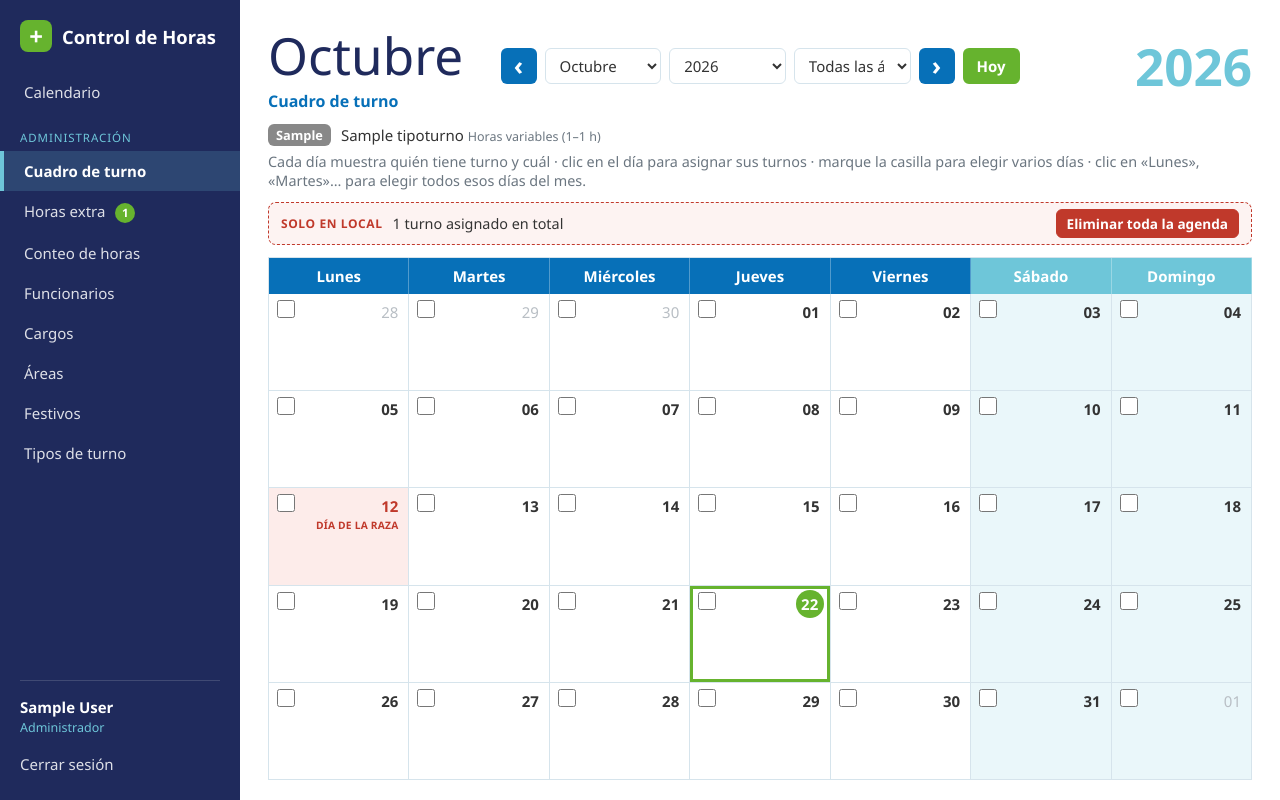
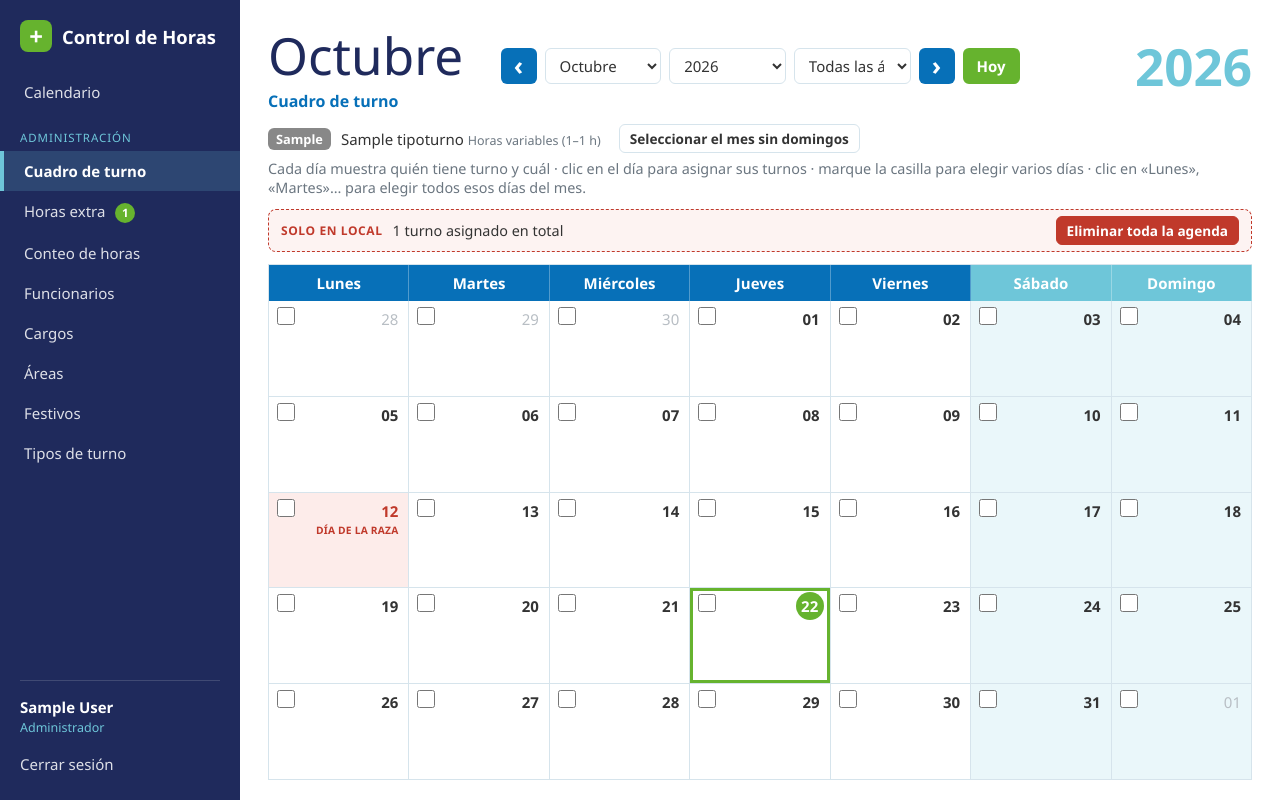
Before and after one commit to edwcaso77/Control-de-Horas, a Django app: page /cuadro-de-turno/ in a window 1280 px wide. Run offline with Django 5.2, Linux system fonts and the light colour scheme; a user stored in the database is signed in; data comes from the database, SQL or seed files in the repository; tables that the repository leaves empty hold one stand-in row (values such as "Sample post").

Commit message:
Cuadro de turno: botón para seleccionar el mes sin domingos
Co-Authored-By: Claude Opus 5.5 <noreply@anthropic.com>

```diff
--- a/turnos/templates/turnos/cuadro.html
+++ b/turnos/templates/turnos/cuadro.html
@@ -26,6 +26,7 @@
                 Primero cree los turnos en <a href="{% url 'turnos:tipos' %}">Tipos de turno</a>.
             </span>
         {% endfor %}
+        <button type="button" class="boton boton-pequeno" id="seleccionar-sin-domingos">Seleccionar el mes sin domingos</button>
         <span class="leyenda-ayuda">Cada día muestra quién tiene turno y cuál · clic en el día para asignar sus turnos · marque la casilla para elegir varios días · clic en «Lunes», «Martes»… para elegir todos esos días del mes.</span>
     </div>
 
@@ -100,6 +101,15 @@
         });
     });
 
+    // Todos los días del mes menos los domingos (o desmarcarlos si ya están todos).
+    document.getElementById('seleccionar-sin-domingos').addEventListener('click', () => {
+        const delMes = casillas.filter(c => !c.hasAttribute('data-otro-mes'));
+        const sinDomingos = delMes.filter(c => new Date(c.value + 'T00:00').getDay() !== 0);
+        const marcar = !(sinDomingos.every(c => c.checked) && delMes.every(c => c.checked === sinDomingos.includes(c)));
+        delMes.forEach(c => { c.checked = marcar && sinDomingos.includes(c); });
+        actualizar();
+    });
+
     document.getElementById('limpiar-seleccion').addEventListener('click', () => {
         casillas.forEach(c => { c.checked = false; });
         actualizar();
```
